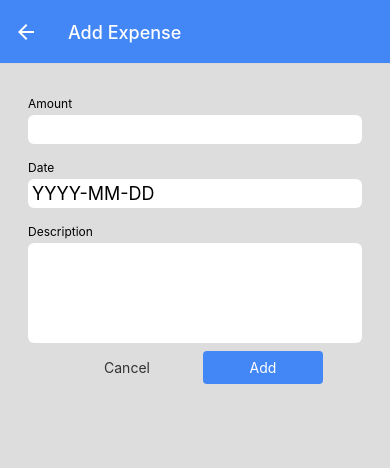
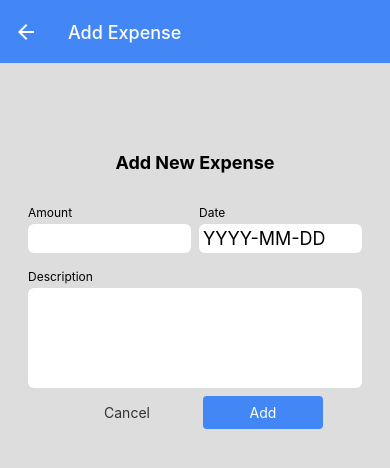
Before and after one commit to Edswel/expensetrackerapp, a React Native app: screen /ManageExpense in a window 390 px wide. Shown: the top 468 px of the page. Built offline with nearby package versions, Linux system fonts and the light colour scheme.

Commit message:
Set and style form layout

```diff
--- a/components/ManageExpense/ExpensesForm.js
+++ b/components/ManageExpense/ExpensesForm.js
@@ -1,20 +1,23 @@
-import { View } from 'react-native';
+import { View, Text, StyleSheet } from 'react-native';
 import Input from './Input';
 
 function ExpensesForm() {
     function amountChangeHandler() { }
 
     return (
-        <View>
-            <Input label='Amount' TextInputConfig={{
+        <View style={styles.form}>
+            <Text style={styles.title}>Add New Expense</Text>
+            <View style={styles.inputsRow}>
+                <Input style={styles.rowInput} label='Amount' TextInputConfig={{
                     keyboardType: 'decimal-pad',
                     onChangeText: amountChangeHandler
                 }} />
-            <Input label='Date' TextInputConfig={{
+                <Input style={styles.rowInput} label='Date' TextInputConfig={{
                     placeholder: 'YYYY-MM-DD',
                     maxLength: 10,
                     onChangeText: () => { }
                 }} />
+            </View>
             <Input label='Description' TextInputConfig={{
                 multiline: true
             }} />
@@ -23,3 +26,22 @@ function ExpensesForm() {
 }
 
 export default ExpensesForm;
+
+const styles = StyleSheet.create({
+    form: {
+        marginTop: 40
+    },
+    title: {
+        fontSize: 18,
+        fontWeight: 'bold',
+        textAlign: 'center',
+        marginVertical: 24
+    },
+    inputsRow: {
+        flexDirection: 'row',
+        justifyContent: 'space-between'
+    },
+    rowInput: {
+        flex: 1
+    }
+});
--- a/components/ManageExpense/Input.js
+++ b/components/ManageExpense/Input.js
@@ -1,6 +1,6 @@
 import { View, Text, TextInput, StyleSheet } from 'react-native';
 
-function Input({ label, TextInputConfig }) {
+function Input({ label, style, TextInputConfig }) {
     const inputStyles = [styles.input];
 
     if (TextInputConfig && TextInputConfig.multiline) {
@@ -8,7 +8,7 @@ function Input({ label, TextInputConfig }) {
     }
 
     return (
-        <View style={styles.inputContainer}>
+        <View style={[styles.inputContainer, style]}>
             <Text style={styles.label}>{label}</Text>
             <TextInput style={inputStyles} {...TextInputConfig} />
         </View>
```
Lines whose indentation alone changed are shown as unchanged.
